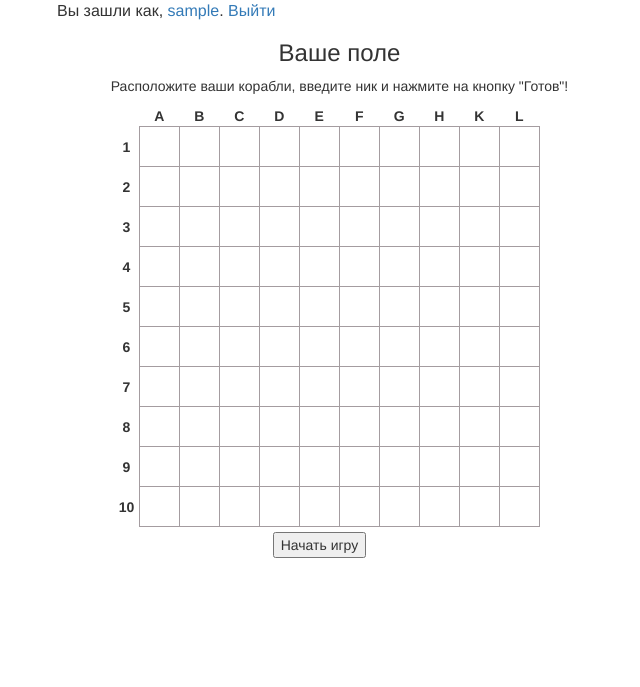
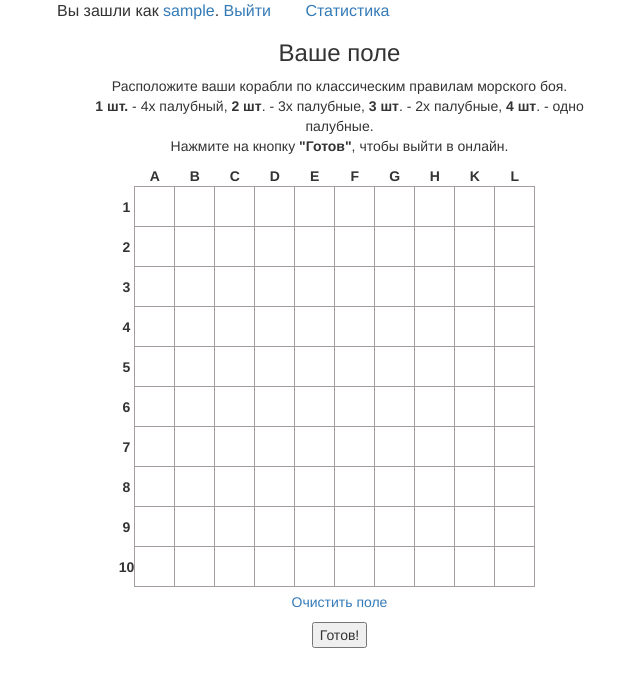
Before and after one commit to Firexd2/seabattle, a Python web app: template templates/home.html in a window 1280 px wide. Shown: the top 687 px of the page, without its empty margins (28-668 px from the left). Run offline with Jinja, Linux system fonts and the light colour scheme; the template is opened without the code that fills it: most values are stand-ins (such as "Sample title", 1, 10 or a date in 2020); lists and menus that the app fills with data are empty; some libraries are stand-ins or nearby versions.

Commit message:
Add score

```diff
--- a/models.py
+++ b/models.py
@@ -11,7 +11,11 @@ class BaseModel(Model):
 class Score(BaseModel):
     win = IntegerField(default=0)
     lose = IntegerField(default=0)
+    out = IntegerField(default=0)
     games = IntegerField(default=0)
+
+    class Meta:
+        order_by = ['win']
 
 
 class User(BaseModel):
--- a/static/scripts.js
+++ b/static/scripts.js
@@ -5,11 +5,24 @@ $(function () {
     const my_field = $('#my-table-ship');
     const second_march = 60;
 
+    $('#reset').on('click', function () {
+        reset_field()
+    });
+
+    $(function () {
+        const td = $('td');
+        if (td.height() !== td.width()) {
+            td.height(td.width())
+        }
+    })
+
+    function reset_field() {
+        my_field.find('td').removeClass();opponent_field.find('td').removeClass()
+    }
 
     $(my_field.find('td')).on('click', function () {
         if (my_field.attr('class').split(' ').indexOf('block') === -1) {
             const classBlock = 'block-ship-table';
-            if ($(this).attr('class') !== 'row-n') {
             if (check_class($(this))) {
                 if (check_diagonale($(this))) {
                     if (check_length_ship($(this)) < 5) {
@@ -20,7 +33,7 @@ $(function () {
                 $(this).removeClass(classBlock)
             }
         }
-        }
+
     });
 
     function check_class(element) {
@@ -158,14 +171,12 @@ $(function () {
 
                 current_item_field = item_field.eq(i);
 
-                if (!(current_item_field.attr('class') === 'row-n')) {
                 if (!(check_class(item_field.eq(i)))) {
                     coordinate_ships += current_item_field.attr('id') + '-'
                 }
             }
-            }
 
-            const online_socket = new WebSocket('ws://127.0.0.1:8888/ws/online/' + nick + '/');
+            const online_socket = new WebSocket('ws://' + location.host + '/ws/online/' + nick + '/');
 
             online_socket.onopen = function () {
                 my_field.addClass('block');
@@ -181,15 +192,16 @@ $(function () {
                         }
 
                         if (!(html)) {
-                            html = 'Список онлайна пуст'
+                            html = '<span style="font-size: 18px">Список пуст</span>'
                         }
 
                         $('.list-online').html(html);
-                        $('#online').show()
+                        $('.middle-info').show();
+                        $('.start').hide();
                     } else if (ev.trigger === 'game') {
                         const user = ev.game;
-                        const id = $('#nickname').text() + user;
-                        const game_socket = new WebSocket('ws://127.0.0.1:8888/ws/game/' + id + '/' + coordinate_ships + '/');
+                        const id = nick + user;
+                        const game_socket = new WebSocket('ws://' + location.host + '/ws/game/' + id + '/' + coordinate_ships + '/' + nick + '/');
                         game_socket.onopen = function () {
                             online_socket.close();
                             gaming(game_socket, false)
@@ -201,7 +213,7 @@ $(function () {
 
                     const user = $(this).text();
                     const id = user + $('#nickname').text();
-                    const game_socket = new WebSocket('ws://127.0.0.1:8888/ws/game/' + id + '/' + coordinate_ships + '/');
+                    const game_socket = new WebSocket('ws://' + location.host + '/ws/game/' + id + '/' + coordinate_ships + '/' + nick + '/');
                     game_socket.onopen = function () {
                         online_socket.send(user);
                         online_socket.close();
@@ -263,8 +275,12 @@ $(function () {
 
                     });
                     game_socket.onmessage = function (ev) {
+                        if (ev.data === 'opponent_out') {
+                            alert('Противник покинул игру. Победа ваша!');
+                            game_socket.close(1000, 'victory');
+                            location.reload()
+                        } else {
                             ev = JSON.parse(ev.data);
-
                             if (ev.trigger === 'def') {
                                 const def = ev.def;
                                 if (def.coordinate) {
@@ -275,7 +291,9 @@ $(function () {
                                 } else if (def.status === 'corrupted') {
                                     my_time_element.text(second_march);
                                 } else if (def.status === 'victory') {
-                                alert('Вы выиграли')
+                                    alert('Вы выиграли!');
+                                    game_socket.close(1000, 'victory');
+                                    location.reload()
                                 }
 
                             } else if (ev.trigger === 'attack') {
@@ -288,11 +306,13 @@ $(function () {
                                 } else if (attack.status === 'corrupted') {
                                     opponent_time_element.text(second_march)
                                 } else if (attack.status === 'victory') {
-                                alert('Вы проиграли')
+                                    alert('Вы проиграли');
+                                    game_socket.close(1000, 'lose');
+                                    location.reload()
                                 }
                             }
                         }
-
+                    }
                 }
             }
 
--- a/static/styles.css
+++ b/static/styles.css
@@ -72,3 +72,14 @@ h3, p {
 .panel-bar span {
     padding-left: 30px;
 }
+
+.user {
+    font-size: 18px;
+    color: gray;
+    cursor: pointer;
+    padding-bottom: 15px;
+}
+
+.user:hover {
+    color: black;
+}
--- a/templates/home.html
+++ b/templates/home.html
@@ -1,8 +1,8 @@
 <!DOCTYPE html>
-<html lang="en">
+<html lang="ru">
 <head>
     <meta charset="UTF-8">
-    <title>WS</title>
+    <title>Морской бой</title>
     <link rel="stylesheet" href="//maxcdn.bootstrapcdn.com/bootstrap/3.3.7/css/bootstrap.min.css">
     <link rel="stylesheet" href="{{ static_url('styles.css') }}">
     <meta name="viewport" content="width=device-width, initial-scale=1">
@@ -11,15 +11,22 @@
 <div style="text-align: center" class="container">
     <div class="row">
         <div class="panel-bar">
-            <span>Вы зашли как, <a id="nickname">{{ nickname }}</a>. <a href="/?logout=1">Выйти</a></span>
+            <span>Вы зашли как <a id="nickname">{{ nickname }}</a>. <a href="/logout/">Выйти</a></span>
+            <span><a href="/score/">Статистика</a></span>
         </div>
     </div>
     <div class="row">
         <div class="col-lg-6">
             <h3 class="start-info">Ваше поле</h3>
             <h3 hidden class="game-info">Ход соперника</h3>
-            <p class="start-info">Расположите ваши корабли, введите ник и нажмите на кнопку "Готов"!</p>
-            <p hidden class="middle-info"></p>
+            <p class="start">Расположите ваши корабли по классическим правилам морского боя. <br>
+                <b>1 шт.</b> - 4х палубный, <b>2 шт</b>. - 3х палубные, <b>3 шт</b>. - 2х палубные, <b>4 шт</b>. - одно палубные.
+                <br>
+                Нажмите на кнопку <b>"Готов"</b>, чтобы выйти в онлайн.
+            </p>
+            <p hidden class="middle-info">
+                <b>Вы в сети.</b> Ждите, пока вам кинут бой, либо сами выберите себе соперника.
+            </p>
             <p hidden class="game-info">
                 У соперника осталось <b id="opponent-time"></b> сек. на ход
             </p>
@@ -39,7 +46,7 @@
                         <th>L</th>
                     </tr>
                     <tr>
-                        <td class="row-n">1</td>
+                        <th class="row-n">1</th>
                         <td id="0A"></td>
                         <td id="0B"></td>
                         <td id="0C"></td>
@@ -52,7 +59,7 @@
                         <td id="0L"></td>
                     </tr>
                     <tr>
-                        <td class="row-n">2</td>
+                        <th class="row-n">2</th>
                         <td id="1A"></td>
                         <td id="1B"></td>
                         <td id="1C"></td>
@@ -65,7 +72,7 @@
                         <td id="1L"></td>
                     </tr>
                     <tr>
-                        <td class="row-n">3</td>
+                        <th class="row-n">3</th>
                         <td id="2A"></td>
                         <td id="2B"></td>
                         <td id="2C"></td>
@@ -78,7 +85,7 @@
                         <td id="2L"></td>
                     </tr>
                     <tr>
-                        <td class="row-n">4</td>
+                        <th class="row-n">4</th>
                         <td id="3A"></td>
                         <td id="3B"></td>
                         <td id="3C"></td>
@@ -91,7 +98,7 @@
                         <td id="3L"></td>
                     </tr>
                     <tr>
-                        <td class="row-n">5</td>
+                        <th class="row-n">5</th>
                         <td id="4A"></td>
                         <td id="4B"></td>
                         <td id="4C"></td>
@@ -104,7 +111,7 @@
                         <td id="4L"></td>
                     </tr>
                     <tr>
-                        <td class="row-n">6</td>
+                        <th class="row-n">6</th>
                         <td id="5A"></td>
                         <td id="5B"></td>
                         <td id="5C"></td>
@@ -117,7 +124,7 @@
                         <td id="5L"></td>
                     </tr>
                     <tr>
-                        <td class="row-n">7</td>
+                        <th class="row-n">7</th>
                         <td id="6A"></td>
                         <td id="6B"></td>
                         <td id="6C"></td>
@@ -130,7 +137,7 @@
                         <td id="6L"></td>
                     </tr>
                     <tr>
-                        <td class="row-n">8</td>
+                        <th class="row-n">8</th>
                         <td id="7A"></td>
                         <td id="7B"></td>
                         <td id="7C"></td>
@@ -143,7 +150,7 @@
                         <td id="7L"></td>
                     </tr>
                     <tr>
-                        <td class="row-n">9</td>
+                        <th class="row-n">9</th>
                         <td id="8A"></td>
                         <td id="8B"></td>
                         <td id="8C"></td>
@@ -156,7 +163,7 @@
                         <td id="8L"></td>
                     </tr>
                     <tr>
-                        <td class="row-n">10</td>
+                        <th class="row-n">10</th>
                         <td id="9A"></td>
                         <td id="9B"></td>
                         <td id="9C"></td>
@@ -170,18 +177,25 @@
                     </tr>
                 </table>
             </div>
-            <button id="run-game">Начать игру</button>
+            <div style="margin-bottom: 40px" class="start">
+                <p>
+                    <a style="cursor: pointer" id="reset">Очистить поле</a>
+                </p>
+                <p>
+                    <button id="run-game">Готов!</button>
+                </p>
+            </div>
         </div>
-        <div hidden id="online" class="col-lg-6">
-            <h3>Список игроков онлайн</h3>
-            <p>Выберите игрока нужного вам соперника двойным кликом</p>
+        <div hidden class="col-lg-6 middle-info">
+            <h3>Ожидающие игроки</h3>
+            <p>Выберите нужного вам соперника и нажмите на него</p>
             <div class="list-online">
 
             </div>
         </div>
         <div hidden id="two-field" class="col-lg-6">
             <h3>Ваш ход</h3>
-            <p hidden class="game-info">
+            <p class="game-info">
                 У вас осталось <b id="my-time"></b> сек. на ход
             </p>
             <div>
@@ -200,7 +214,7 @@
                         <th>L</th>
                     </tr>
                     <tr>
-                        <td class="row-n">1</td>
+                        <th class="row-n">1</th>
                         <td id2="0A"></td>
                         <td id2="0B"></td>
                         <td id2="0C"></td>
@@ -213,7 +227,7 @@
                         <td id2="0L"></td>
                     </tr>
                     <tr>
-                        <td class="row-n">2</td>
+                        <th class="row-n">2</th>
                         <td id2="1A"></td>
                         <td id2="1B"></td>
                         <td id2="1C"></td>
@@ -226,7 +240,7 @@
                         <td id2="1L"></td>
                     </tr>
                     <tr>
-                        <td class="row-n">3</td>
+                        <th class="row-n">3</th>
                         <td id2="2A"></td>
                         <td id2="2B"></td>
                         <td id2="2C"></td>
@@ -239,7 +253,7 @@
                         <td id2="2L"></td>
                     </tr>
                     <tr>
-                        <td class="row-n">4</td>
+                        <th class="row-n">4</th>
                         <td id2="3A"></td>
                         <td id2="3B"></td>
                         <td id2="3C"></td>
@@ -252,7 +266,7 @@
                         <td id2="3L"></td>
                     </tr>
                     <tr>
-                        <td class="row-n">5</td>
+                        <th class="row-n">5</th>
                         <td id2="4A"></td>
                         <td id2="4B"></td>
                         <td id2="4C"></td>
@@ -265,7 +279,7 @@
                         <td id2="4L"></td>
                     </tr>
                     <tr>
-                        <td class="row-n">6</td>
+                        <th class="row-n">6</th>
                         <td id2="5A"></td>
                         <td id2="5B"></td>
                         <td id2="5C"></td>
@@ -278,7 +292,7 @@
                         <td id2="5L"></td>
                     </tr>
                     <tr>
-                        <td class="row-n">7</td>
+                        <th class="row-n">7</th>
                         <td id2="6A"></td>
                         <td id2="6B"></td>
                         <td id2="6C"></td>
@@ -291,7 +305,7 @@
                         <td id2="6L"></td>
                     </tr>
                     <tr>
-                        <td class="row-n">8</td>
+                        <th class="row-n">8</th>
                         <td id2="7A"></td>
                         <td id2="7B"></td>
                         <td id2="7C"></td>
@@ -304,7 +318,7 @@
                         <td id2="7L"></td>
                     </tr>
                     <tr>
-                        <td class="row-n">9</td>
+                        <th class="row-n">9</th>
                         <td id2="8A"></td>
                         <td id2="8B"></td>
                         <td id2="8C"></td>
@@ -317,7 +331,7 @@
                         <td id2="8L"></td>
                     </tr>
                     <tr>
-                        <td class="row-n">10</td>
+                        <th class="row-n">10</th>
                         <td id2="9A"></td>
                         <td id2="9B"></td>
                         <td id2="9C"></td>
```
Also changed, not shown: handlers.py (+41 -25 lines), templates/login.html (+5 -4 lines), templates/score.html (added, +45 -0 lines). Lines whose indentation alone changed are shown as unchanged.
